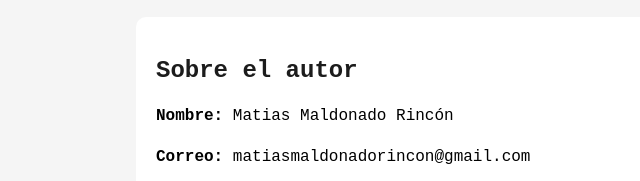
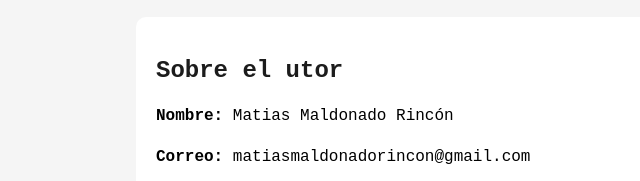
Before and after one commit to matiasmaldonadorincon-ctrl/tecnolog-a-, a plain HTML site: page index.html in a window 1280 px wide. Shown: the part 884-1065 px from the top of the page, 34-674 px from the left. Drawn offline with Linux system fonts and the light colour scheme.

Commit message:
Update index.html

```diff
--- a/index.html
+++ b/index.html
@@ -128,7 +128,7 @@
 </section>
 
 <section id="autor">
-    <h2>Sobre el autor</h2>
+    <h2>Sobre el utor</h2>
     <p><strong>Nombre:</strong> Matias Maldonado Rincón</p>
     <p><strong>Correo:</strong> matiasmaldonadorincon@gmail.com</p>
     <p><strong>Institución:</strong> Skolmi</p>
```
